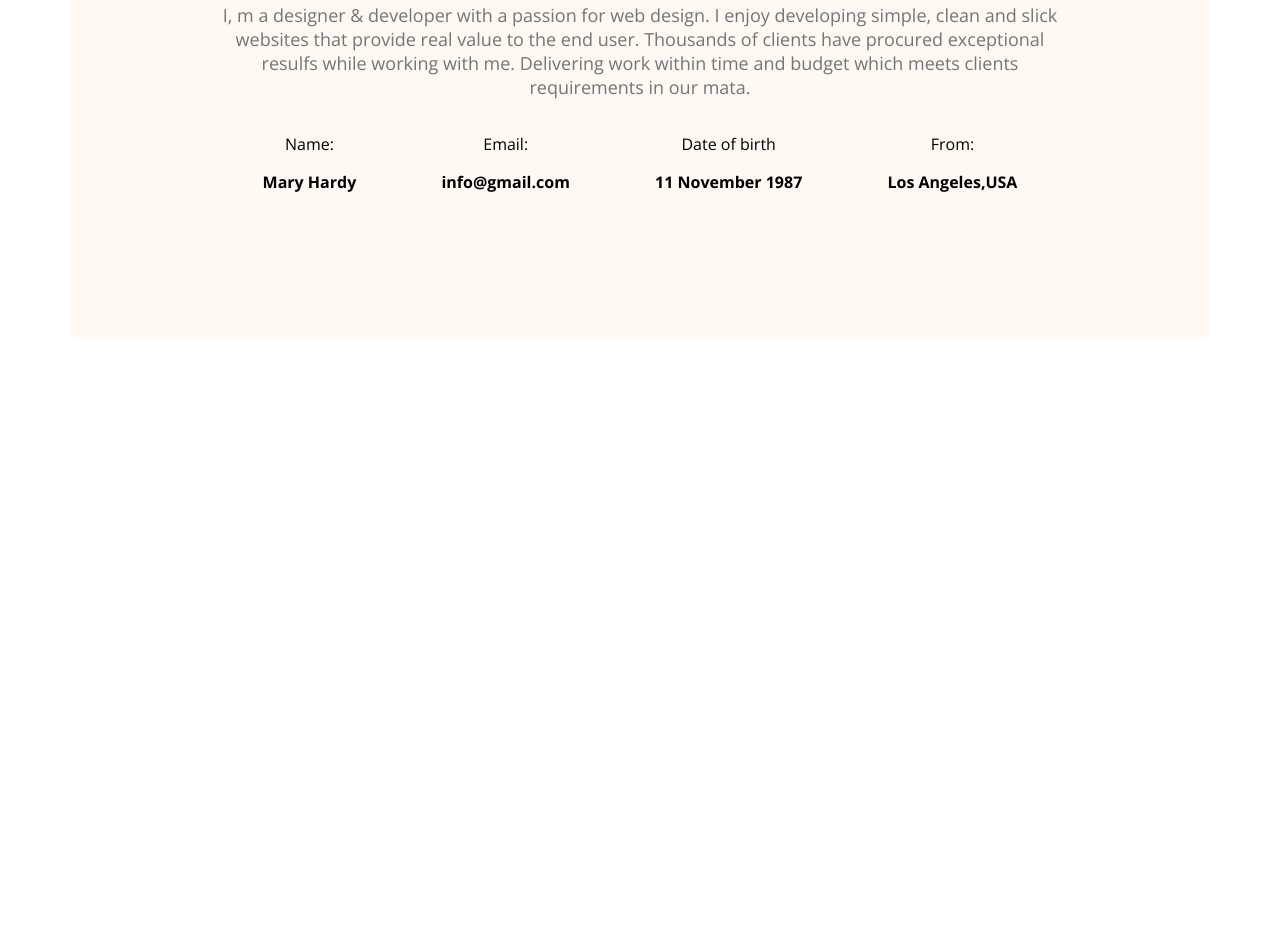
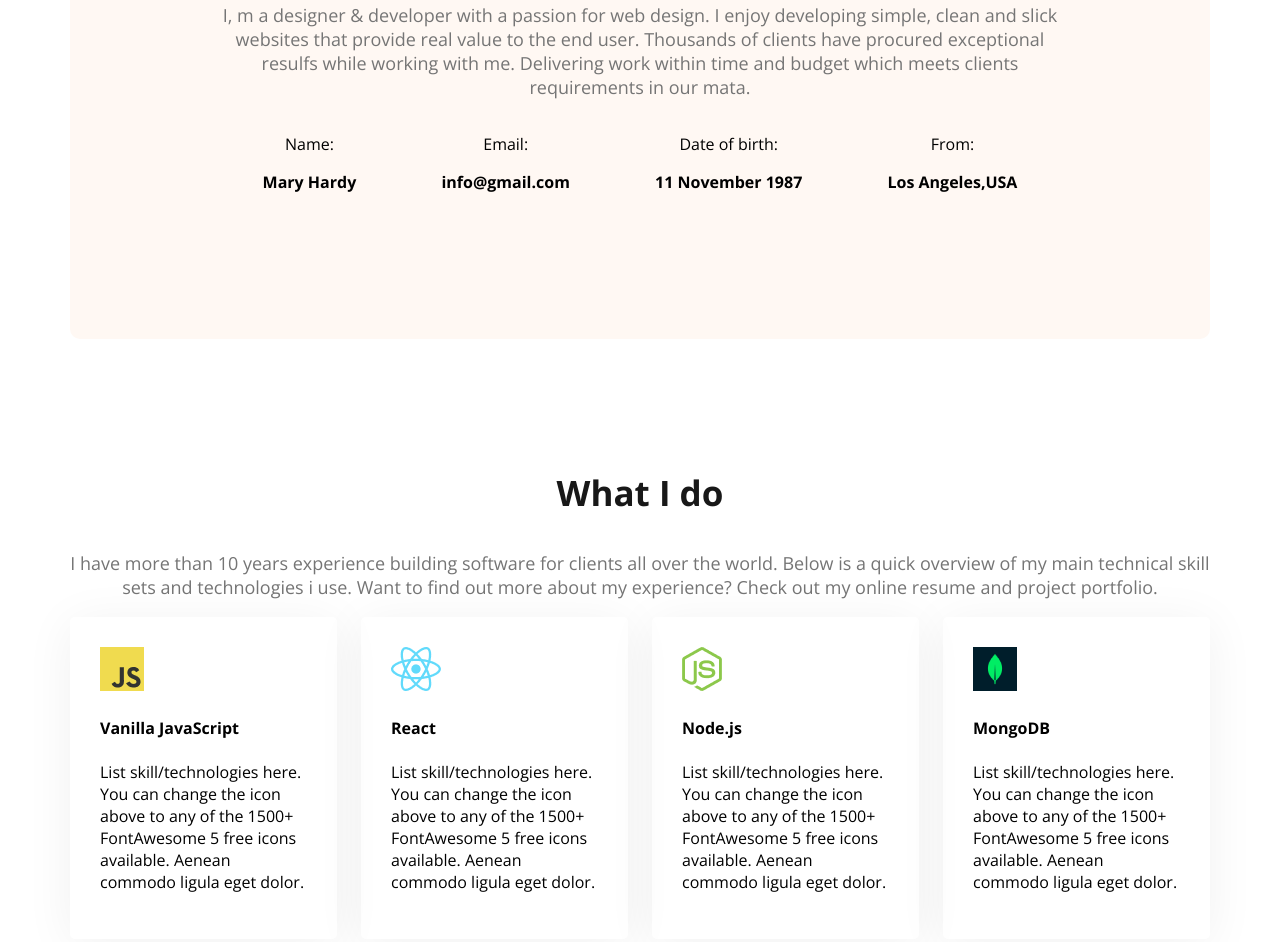
Before and after one commit to rajib-hossen-360/web-dev-portfolio, a plain HTML site: page index.html in a window 1280 px wide. Shown: the part 1209-2151 px from the top of the page. Before the commit the page ends 1556 px from the top, so only its background shows below. Drawn offline with nearby package versions, Linux system fonts and the light colour scheme.

Commit message:
Added new sections and updated styles

```diff
--- a/index.html
+++ b/index.html
@@ -4,7 +4,7 @@
 <head>
     <meta charset="UTF-8">
     <meta name="viewport" content="width=device-width, initial-scale=1.0">
-    <title>Web Devoloper Portfolio</title>
+    <title>Web Developer Portfolio</title>
     <link rel="preconnect" href="https://fonts.googleapis.com">
     <link rel="preconnect" href="https://fonts.gstatic.com" crossorigin>
     <link href="https://fonts.googleapis.com/css2?family=Open+Sans:ital,wght@0,300..800;1,300..800&display=swap"
@@ -57,7 +57,7 @@
                     <p class="item-description">info@gmail.com</p>
                 </div>
                 <div class="about-item">
-                <p class="item-title">Date of birth</p>
+                    <p class="item-title">Date of birth:</p>
                     <p class="item-description">11 November 1987</p>
                 </div>
                 <div class="about-item">
@@ -67,6 +67,37 @@
             </div>
 
         </section>
+        <!-- what is do section start -->
+
+        <section class="skills">
+            <h3 class="section-title text-center">What I do</h3>
+            <p class="section-description text-center">I have more than 10 years experience building software for clients all over the world. Below is a quick
+                overview of my main technical skill sets and technologies i use. Want to find out more about my
+                experience? Check out my online resume and project portfolio.</p>
+             <div class="skills-container">
+                <!-- .skill*4>img+h4.skill-title+p.skill-description -->
+                <div class="skill">
+                    <img src="images/icons/js.png" alt="">
+                    <h4 class="skill-title">Vanilla JavaScript</h4>
+                    <p class="skill-decription">List skill/technologies here. You can change the icon above to any of the 1500+ FontAwesome 5 free icons available. Aenean commodo ligula eget dolor.</p>
+                </div>
+                <div class="skill">
+                    <img src="images/icons/react.png" alt="">
+                    <h4 class="skill-title">React</h4>
+                    <p class="skill-decription">List skill/technologies here. You can change the icon above to any of the 1500+ FontAwesome 5 free icons available. Aenean commodo ligula eget dolor.</p>
+                </div>
+                <div class="skill">
+                    <img src="images/icons/nodejs.png" alt="">
+                    <h4 class="skill-title">Node.js</h4>
+                    <p class="skill-decription">List skill/technologies here. You can change the icon above to any of the 1500+ FontAwesome 5 free icons available. Aenean commodo ligula eget dolor.</p>
+                </div>
+                <div class="skill">
+                    <img src="images/icons/mongo.png" alt="">
+                    <h4 class="skill-title">MongoDB</h4>
+                    <p class="skill-decription">List skill/technologies here. You can change the icon above to any of the 1500+ FontAwesome 5 free icons available. Aenean commodo ligula eget dolor.</p>
+                </div>
+             </div>
+        </section>
 
     </main>
     <footer>
--- a/styles/portfolio.css
+++ b/styles/portfolio.css
@@ -37,7 +37,9 @@
     font-size: 18px;
     color:#757575 ;
 }
-
+.text-center{
+    text-align: center;
+}
 
 /* header */
 .header{
@@ -98,12 +100,17 @@ nav li a{
     max-width: 1140px;
     margin: 0 auto;
  }
-/* about */
+
+ main section{
+    margin-top: 130px;
+    margin-bottom: 130px
+ }
+/* about styles */
 .about{
     border-radius: 10px;
     padding: 130px 150px;
     text-align: center;
-    margin-top: 130px;
+
 }
 .about-items{
     display: flex;
@@ -113,3 +120,15 @@ nav li a{
     font-weight: bold;
 
 }
+/* skills-container */
+.skills-container{
+    display: flex;
+    gap: 24px;
+}
+
+.skill{
+    padding: 30px;
+    border-radius: 5px;
+    box-shadow: 0px 6px 50px 0px rgba(0, 0, 0, 0.06);
+
+}
```
Also changed, not shown: images/icons/facebook.png (added), images/icons/insta.png (added), images/icons/js.png (added), images/icons/mongo.png (added), images/icons/nodejs.png (added), images/icons/react.png (added), images/icons/twitter.png (added). Lines whose indentation alone changed are shown as unchanged.
